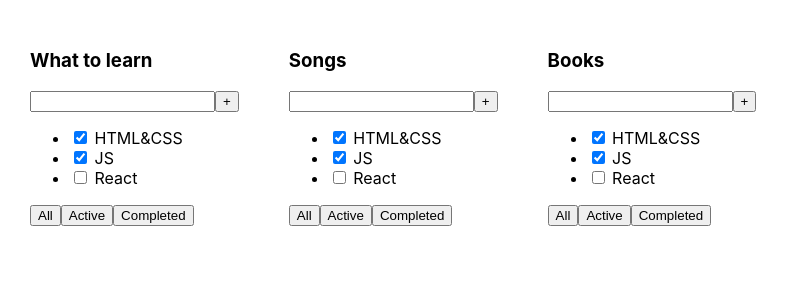
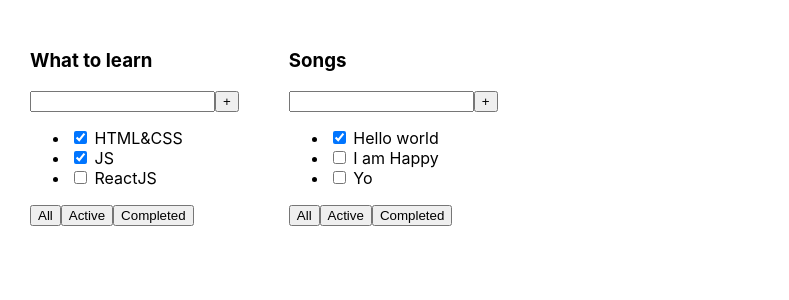
Before and after one commit to KombinatorVit/my-todo-list, a React (Create React App) app: page / in a window 1280 px wide. Shown: the top 300 px of the page, without its empty margins (0-789 px from the left). Built offline with nearby package versions, Linux system fonts and the light colour scheme.

Commit message:
первый понедельник

```diff
--- a/src/App.tsx
+++ b/src/App.tsx
@@ -2,12 +2,30 @@
 import './App.css';
 import {TodoList} from './TodoList';
 
+export type TasksType = {
+    id: number
+    title: string
+    isDone: boolean
+}
+
 function App() {
+
+    const tasks1:Array<TasksType> = [
+        {id: 1, title: 'HTML&CSS', isDone: true},
+        {id: 2, title: 'JS', isDone: true},
+        {id: 3, title: 'ReactJS', isDone: false}
+    ];
+    const tasks2:Array<TasksType>= [
+        {id: 1, title: 'Hello world', isDone: true},
+        {id: 2, title: 'I am Happy', isDone: false},
+        {id: 3, title: 'Yo', isDone: false}
+    ];
+
+
     return (
         <div className="App">
-            <TodoList title={'What to learn'}/>
-            <TodoList title={'Songs'}/>
-            <TodoList title={'Books'}/>
+            <TodoList title={'What to learn'} tasks={tasks1}/>
+            <TodoList title={'Songs'} tasks={tasks2}/>
         </div>
     );
 }
--- a/src/TodoList.tsx
+++ b/src/TodoList.tsx
@@ -1,7 +1,9 @@
 import React from 'react';
+import {TasksType} from './App';
 
 type TodoListPropsType = {
     title: string
+    tasks: Array<TasksType>
 }
 export function TodoList(props: TodoListPropsType) {
     return (
@@ -12,9 +14,9 @@
                 <button>+</button>
             </div>
             <ul>
-                <li><input type="checkbox" checked={true}/> <span>HTML&CSS</span></li>
-                <li><input type="checkbox" checked={true}/> <span>JS</span></li>
-                <li><input type="checkbox" checked={false}/> <span>React</span></li>
+                <li><input type="checkbox" checked={props.tasks[0].isDone}/> <span>{props.tasks[0].title}</span></li>
+                <li><input type="checkbox" checked={props.tasks[1].isDone}/> <span>{props.tasks[1].title}</span></li>
+                <li><input type="checkbox" checked={props.tasks[2].isDone}/> <span>{props.tasks[2].title}</span></li>
             </ul>
             <div>
                 <button>All</button>
```
